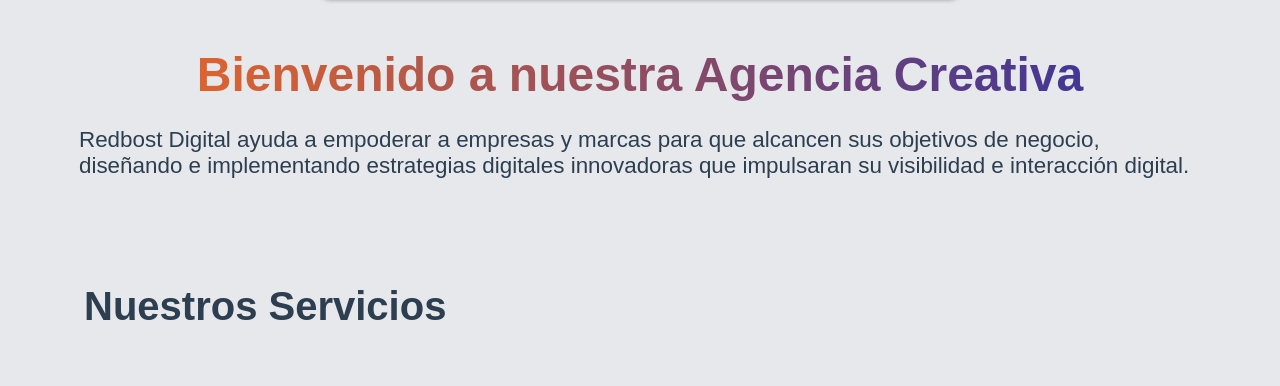
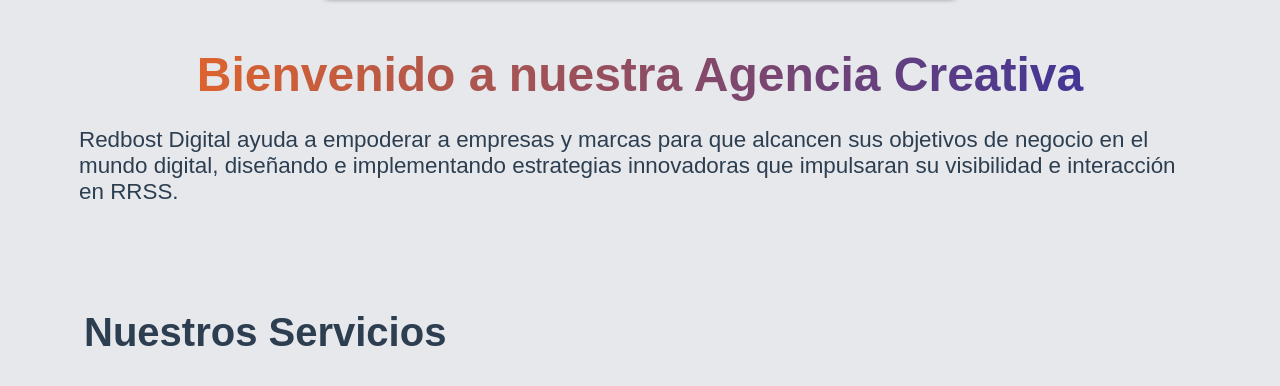
Before and after one commit to YAHW-R/redboost-digital, a website: page index.html in a window 1280 px wide. Shown: the part 373-759 px from the top of the page. Drawn offline with Linux system fonts and the light colour scheme.

Commit message:
Update index.html

```diff
--- a/index.html
+++ b/index.html
@@ -22,7 +22,7 @@
     </Header>
     <section id="home">
         <h2>Bienvenido a nuestra Agencia Creativa</h2>
-        <p>Redbost Digital ayuda a empoderar a empresas y marcas para que alcancen sus objetivos de negocio, diseñando e implementando estrategias digitales innovadoras que impulsaran su visibilidad e interacción digital.</p>
+        <p>Redbost Digital ayuda a empoderar a empresas y marcas para que alcancen sus objetivos de negocio en el mundo digital, diseñando e implementando estrategias innovadoras que impulsaran su visibilidad e interacción en RRSS.</p>
     </section>
     <section id="services">
         <h2>Nuestros Servicios</h2>
```
